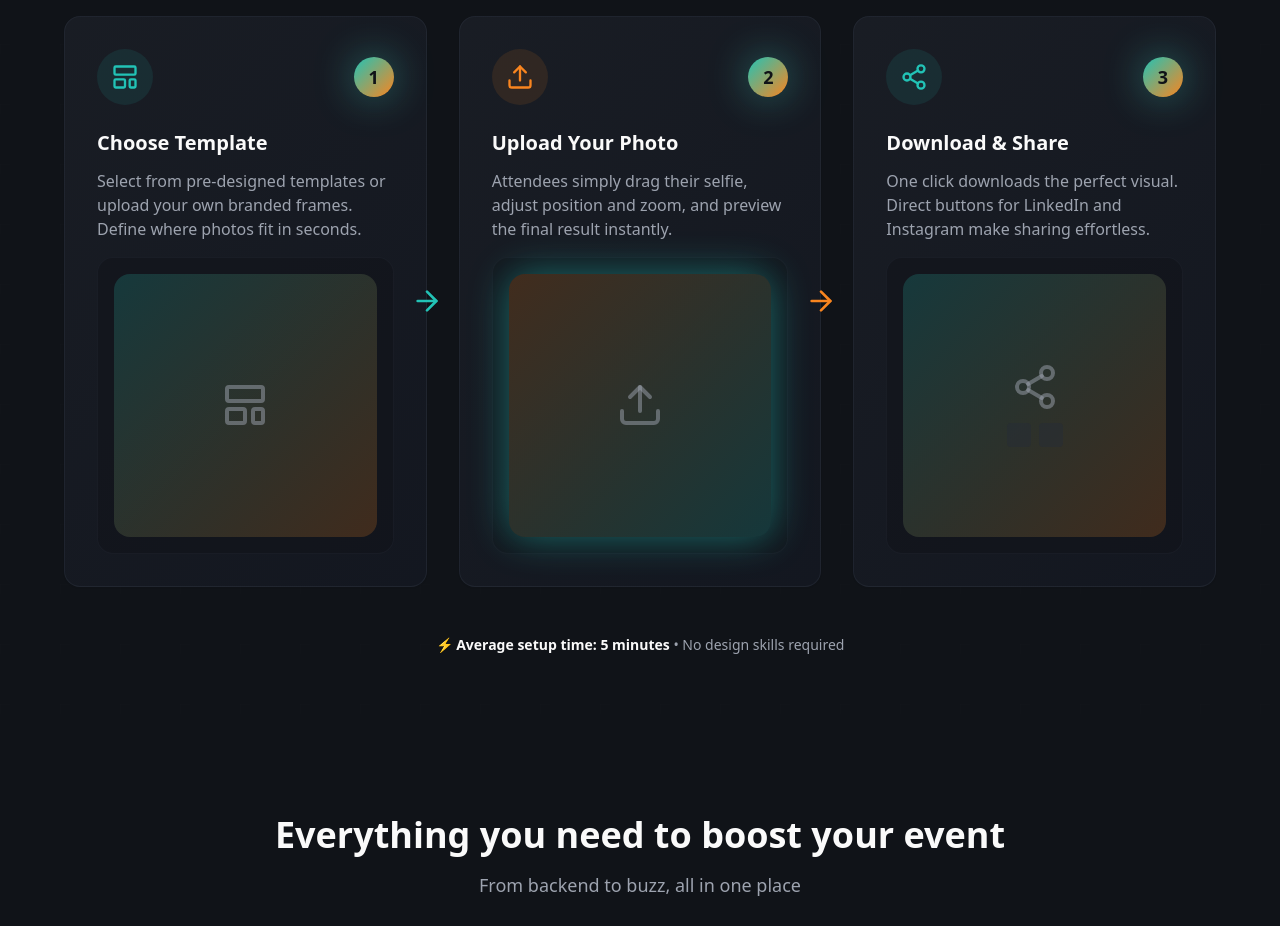
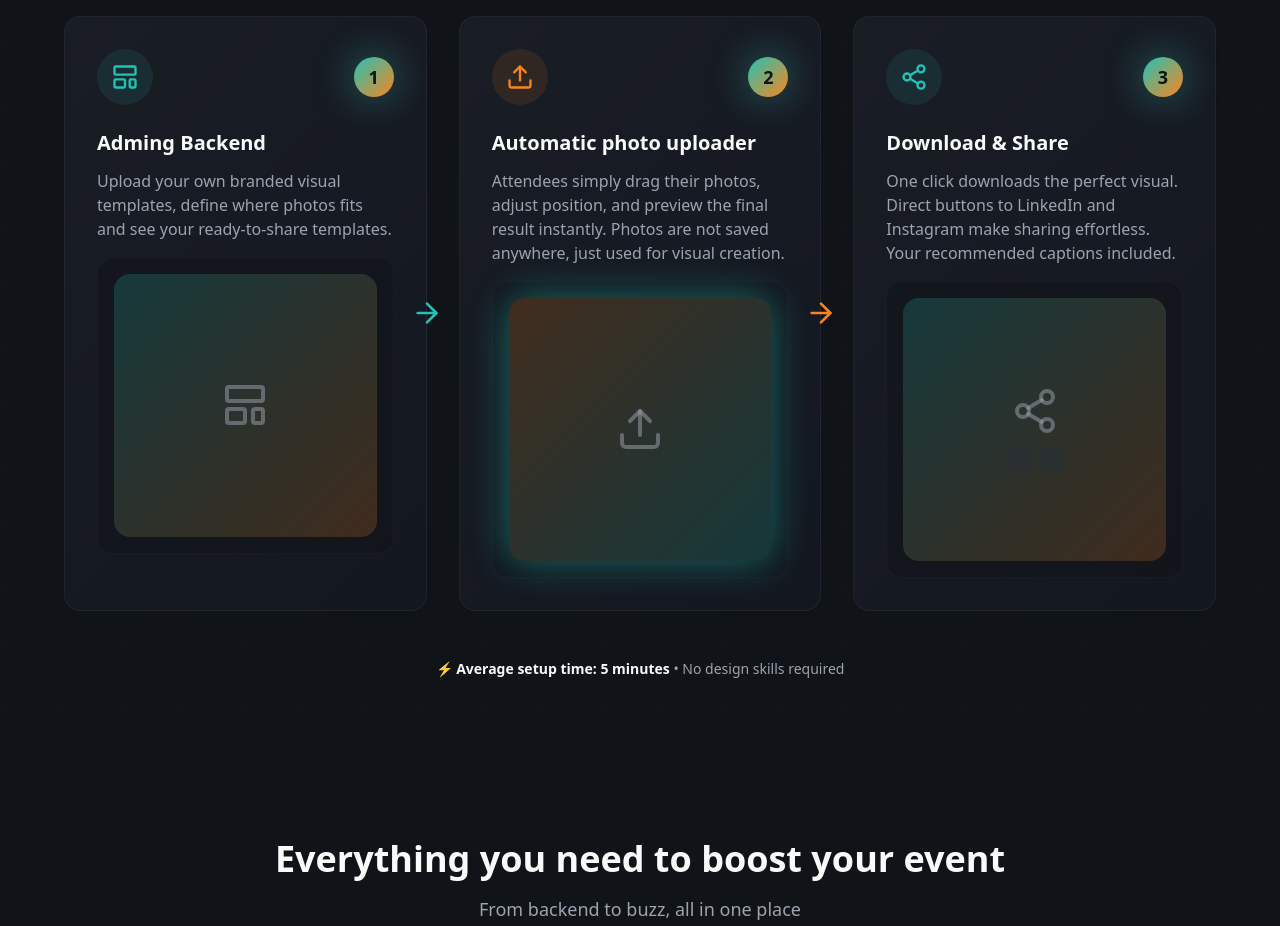
Before and after one commit to gamsnice/frame-meet-share, a React (Vite) app: page / in a window 1280 px wide. Shown: the part 1140-2066 px from the top of the page. Built offline with nearby package versions, Linux system fonts and the light colour scheme; the HTML template or start-up script is replaced by a standard one.

Commit message:
Code edited in Lovable Code Editor
Edited UI in Lovable

```diff
--- a/src/components/landing/ProcessFlow.tsx
+++ b/src/components/landing/ProcessFlow.tsx
@@ -10,7 +10,8 @@ export default function ProcessFlow() {
       <div className="container mx-auto px-4 relative z-10">
         <div className="mb-12 text-center animate-fade-in">
           <h2 className="mb-4 text-3xl font-bold md:text-4xl">
-            From Setup to <span className="bg-gradient-accent bg-clip-text text-transparent">Viral Reach</span> in Minutes
+            From Setup to <span className="bg-gradient-accent bg-clip-text text-transparent">Viral Reach</span> in
+            Minutes
           </h2>
           <p className="text-lg text-muted-foreground max-w-2xl mx-auto">
             The simplest way to turn your attendees into powerful brand ambassadors
@@ -30,9 +31,10 @@ export default function ProcessFlow() {
                 </div>
               </div>
 
-              <h3 className="mb-3 text-xl font-bold">Choose Template</h3>
+              <h3 className="mb-3 text-xl font-bold">Adming Backend</h3>
               <p className="text-muted-foreground mb-4">
-                Select from pre-designed templates or upload your own branded frames. Define where photos fit in seconds.
+                Upload your own branded visual templates, define where photos fits and see your ready-to-share
+                templates.
               </p>
 
               {/* Visual mockup placeholder */}
@@ -61,9 +63,10 @@ export default function ProcessFlow() {
                 </div>
               </div>
 
-              <h3 className="mb-3 text-xl font-bold">Upload Your Photo</h3>
+              <h3 className="mb-3 text-xl font-bold">Automatic photo uploader</h3>
               <p className="text-muted-foreground mb-4">
-                Attendees simply drag their selfie, adjust position and zoom, and preview the final result instantly.
+                Attendees simply drag their photos, adjust position, and preview the final result instantly. Photos are
+                not saved anywhere, just used for visual creation.
               </p>
 
               {/* Visual mockup placeholder */}
@@ -94,7 +97,8 @@ export default function ProcessFlow() {
 
               <h3 className="mb-3 text-xl font-bold">Download & Share</h3>
               <p className="text-muted-foreground mb-4">
-                One click downloads the perfect visual. Direct buttons for LinkedIn and Instagram make sharing effortless.
+                One click downloads the perfect visual. Direct buttons to LinkedIn and Instagram make sharing
+                effortless. Your recommended captions included.
               </p>
 
               {/* Visual mockup placeholder with social icons */}
@@ -114,7 +118,8 @@ export default function ProcessFlow() {
         {/* Bottom emphasis */}
         <div className="mt-12 text-center animate-fade-in" style={{ animationDelay: "0.4s" }}>
           <p className="text-sm text-muted-foreground">
-            <span className="font-semibold text-foreground">⚡ Average setup time: 5 minutes</span> • No design skills required
+            <span className="font-semibold text-foreground">⚡ Average setup time: 5 minutes</span> • No design skills
+            required
           </p>
         </div>
       </div>
```
